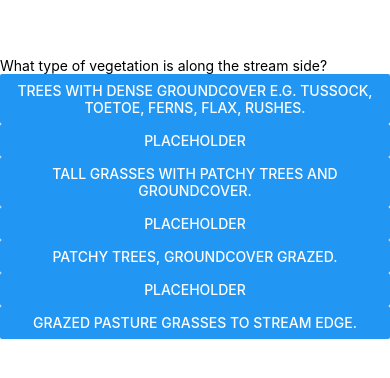
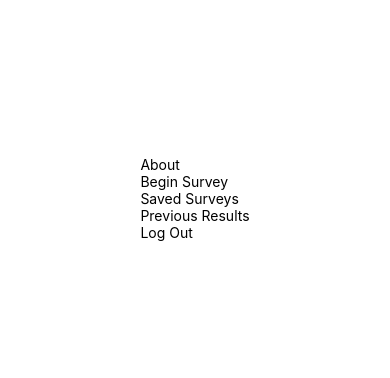
Before and after one commit to simon-jk-casey/waterfront, a React Native app: screen / in a window 390 px wide. Shown: the part 224-602 px from the top of the page. Built offline with nearby package versions, Linux system fonts and the light colour scheme.

Commit message:
add basic menu component

```diff
--- a/App.js
+++ b/App.js
@@ -2,6 +2,7 @@ import React from 'react'
 import { StyleSheet, View } from 'react-native'
 
 import Form from './src/components/form'
+import MainMenu from './src/components/mainMenu'
 
 import qList from './src/lib/questionnaire/questions'
 
@@ -14,7 +15,8 @@ export default class App extends React.Component {
   render () {
     return (
       <View style={styles.container}>
-        <Form />
+        <MainMenu />
+        {/* <Form /> */}
       </View>
     )
   }
--- a/src/components/form.js
+++ b/src/components/form.js
@@ -4,7 +4,6 @@ import { Stylesheet, Text, View, Button } from 'react-native'
 import questions from '../lib/questionnaire/questions'
 
 export default class Form extends React.Component {
-
   constructor (props) {
     super(props)
     this.state = {
--- /dev/null
+++ b/src/components/mainMenu.js
@@ -0,0 +1,34 @@
+import React from 'react'
+import { StyleSheet, Text, View, TouchableHighlight, Alert } from 'react-native'
+
+export default class MainMenu extends React.Component {
+  constructor (props) {
+    super(props)
+  }
+
+  touchHandler () {
+    Alert.alert('touchy touchy')
+  }
+
+  render () {
+    return (
+      <View>
+        <TouchableHighlight onPress={this.touchHandler}>
+          <Text>About</Text>
+        </TouchableHighlight>
+        <TouchableHighlight onPress={this.touchHandler}>
+          <Text>Begin Survey</Text>
+        </TouchableHighlight>
+        <TouchableHighlight onPress={this.touchHandler}>
+          <Text>Saved Surveys</Text>
+        </TouchableHighlight>
+        <TouchableHighlight onPress={this.touchHandler}>
+          <Text>Previous Results</Text>
+        </TouchableHighlight>
+        <TouchableHighlight onPress={this.touchHandler}>
+          <Text>Log Out</Text>
+        </TouchableHighlight>
+      </View>
+    )
+  }
+}
```
